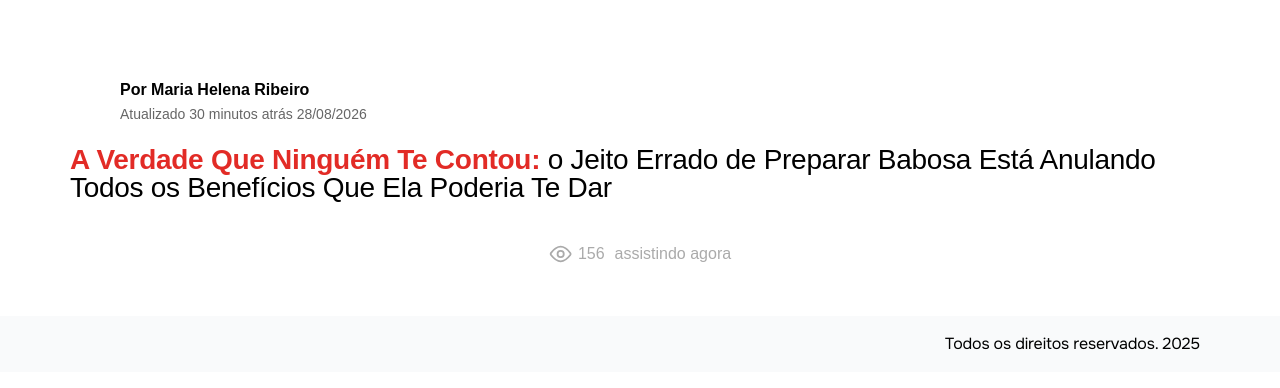
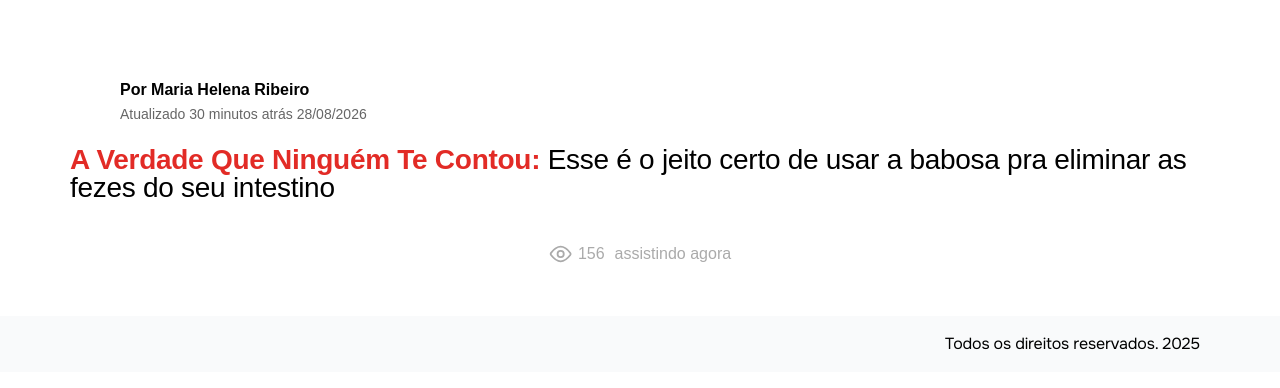
Before and after one commit to DarthVeider373/segredodababosa.site, a plain HTML site: page vsl/index.html in a window 1280 px wide. Shown: the part 66-454 px from the top of the page. Drawn offline with Linux system fonts and the light colour scheme.

Commit message:
Update index.html

```diff
--- a/vsl/index.html
+++ b/vsl/index.html
@@ -204,7 +204,7 @@ img:is([sizes=auto i],[sizes^="auto," i]){contain-intrinsic-size:3000px 1500px}
 				</div>
 				<div class="elementor-element elementor-element-b12e030 elementor-widget elementor-widget-heading" data-id="b12e030" data-element_type="widget" data-e-type="widget" data-widget_type="heading.default">
 				<div class="elementor-widget-container">
-					<h2 class="elementor-heading-title elementor-size-default"><span style="color: #E22B26"><b>A Verdade Que Ninguém Te Contou:</b></span> o Jeito Errado de Preparar Babosa Está Anulando Todos os Benefícios Que Ela Poderia Te Dar</h2>				</div>
+					<h2 class="elementor-heading-title elementor-size-default"><span style="color: #E22B26"><b>A Verdade Que Ninguém Te Contou:</b></span> Esse é o jeito certo de usar a babosa pra eliminar as fezes do seu intestino</h2>				</div>
 				</div>
 				<div class="elementor-element elementor-element-a16239e elementor-widget__width-inherit elementor-widget elementor-widget-html" data-id="a16239e" data-element_type="widget" data-e-type="widget" data-widget_type="html.default">
 				<div class="elementor-widget-container">
```
